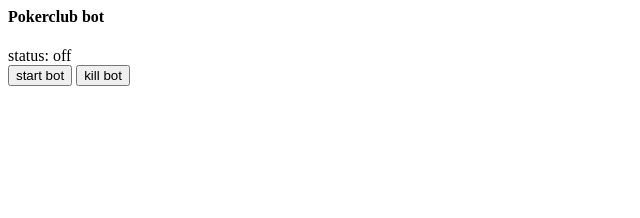
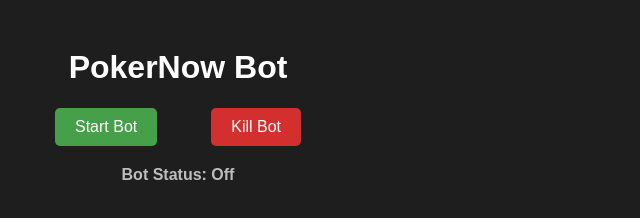
Before and after one commit to EsawAdhana/Poker-Now-Bot, a website built with webpack: page src/pages/popup.html in a window 1280 px wide. Shown: the whole page, without its empty margins (0-640 px from the left). Built offline with nearby package versions, Linux system fonts and the light colour scheme.

Commit message:
Cosmetic changes

```diff
--- a/src/pages/popup.html
+++ b/src/pages/popup.html
@@ -1,10 +1,60 @@
-<html>
-  <body>
-    <h4>Pokerclub bot</h4>
-    <div>
-      status: <span id="bot-status">off</span>
+<!DOCTYPE html>
+<html lang="en">
+<head>
+    <meta charset="UTF-8">
+    <meta name="viewport" content="width=device-width, initial-scale=1.0">
+    <title>PokerNow Bot</title>
+    <style>
+        body {
+            font-family: Arial, sans-serif;
+            width: 300px;
+            padding: 20px;
+            background-color: #1e1e1e;
+            color: #e0e0e0;
+        }
+        h1 {
+            color: #ffffff;
+            text-align: center;
+        }
+        .button-container {
+            display: flex;
+            justify-content: space-around;
+            margin-top: 20px;
+        }
+        button {
+            padding: 10px 20px;
+            font-size: 16px;
+            cursor: pointer;
+            border: none;
+            border-radius: 5px;
+            transition: background-color 0.3s;
+        }
+        #start-bot {
+            background-color: #45a049;
+            color: white;
+        }
+        #kill-bot {
+            background-color: #d32f2f;
+            color: white;
+        }
+        button:hover {
+            opacity: 0.8;
+        }
+        #bot-status {
+            text-align: center;
+            margin-top: 20px;
+            font-weight: bold;
+            color: #bdbdbd;
+        }
+    </style>
+</head>
+<body>
+    <h1>PokerNow Bot</h1>
+    <div class="button-container">
+        <button id="start-bot">Start Bot</button>
+        <button id="kill-bot">Kill Bot</button>
     </div>
-    <button id="start-bot">start bot</button>
-    <button id="kill-bot">kill bot</button>
-  </body>
+    <div id="bot-status">Bot Status: Off</div>
+    <script src="popup.js"></script>
+</body>
 </html>
```
Also changed, not shown: public/background.js (+13 -0 lines), src/pages/popup.ts (+33 -12 lines), public/Icons/icon128.png (added), public/Icons/icon16.png (added), public/Icons/icon32.png (added), public/Icons/icon48.png (added), public/manifest.json, 1 other file.
